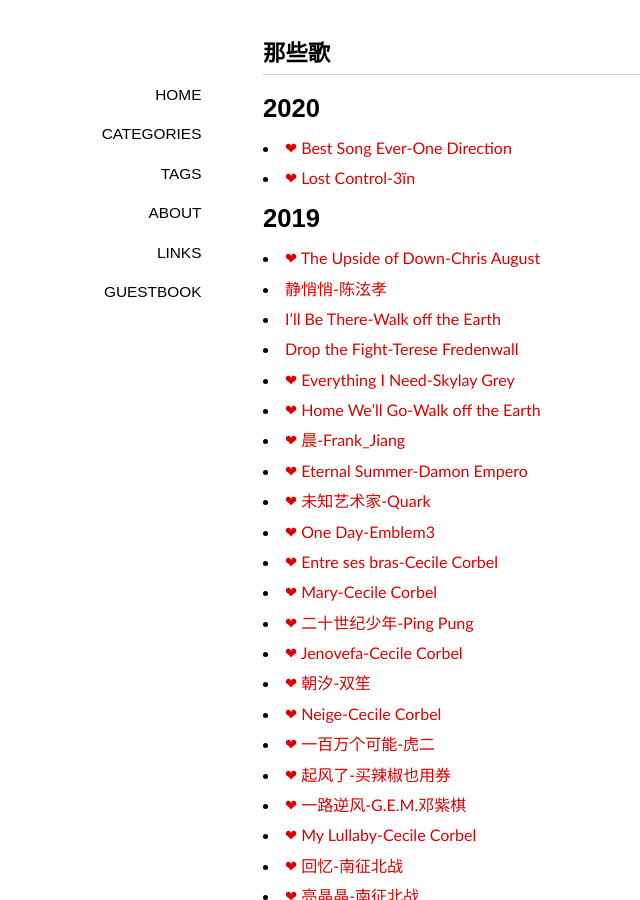
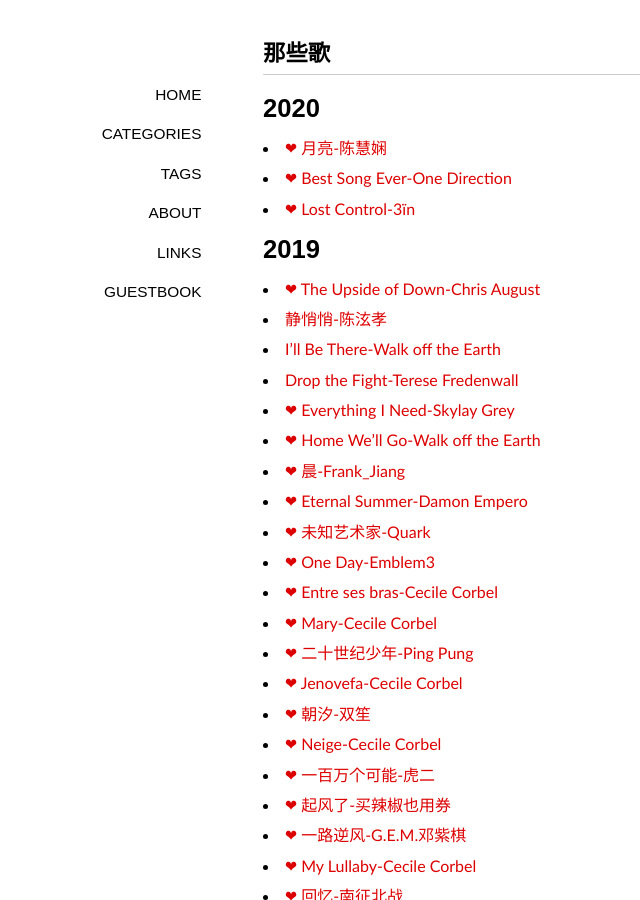
Before and after one commit to ohmyfish/ohmyfish.github.io, a Jekyll site: the page built from _posts/2015-09-01-那些歌.md, in a window 1280 px wide and 900 px high. Shown: the whole window, without its empty margins (77-717 px from the left). Built offline with Jekyll 4.4.1, drawn with Linux system fonts in a browser that asks for light colours; some web fonts are replaced; comment, search, counter and statistics services are not loaded.

Commit message:
默写旧时光

```diff
--- a/_posts/2015-09-01-那些歌.md
+++ b/_posts/2015-09-01-那些歌.md
@@ -6,7 +6,7 @@ tags: [墨写旧时光]
 ---
 
 # 2020
-
+- [❤ 月亮-陈慧娴](http://music.163.com/song?id=212412&userid=2539497)
 - [❤ Best Song Ever-One Direction](http://music.163.com/song?id=26902779&userid=2539497)
 - [❤ Lost Control-3ïn](http://music.163.com/song?id=1340301985&userid=2539497)
 
```
